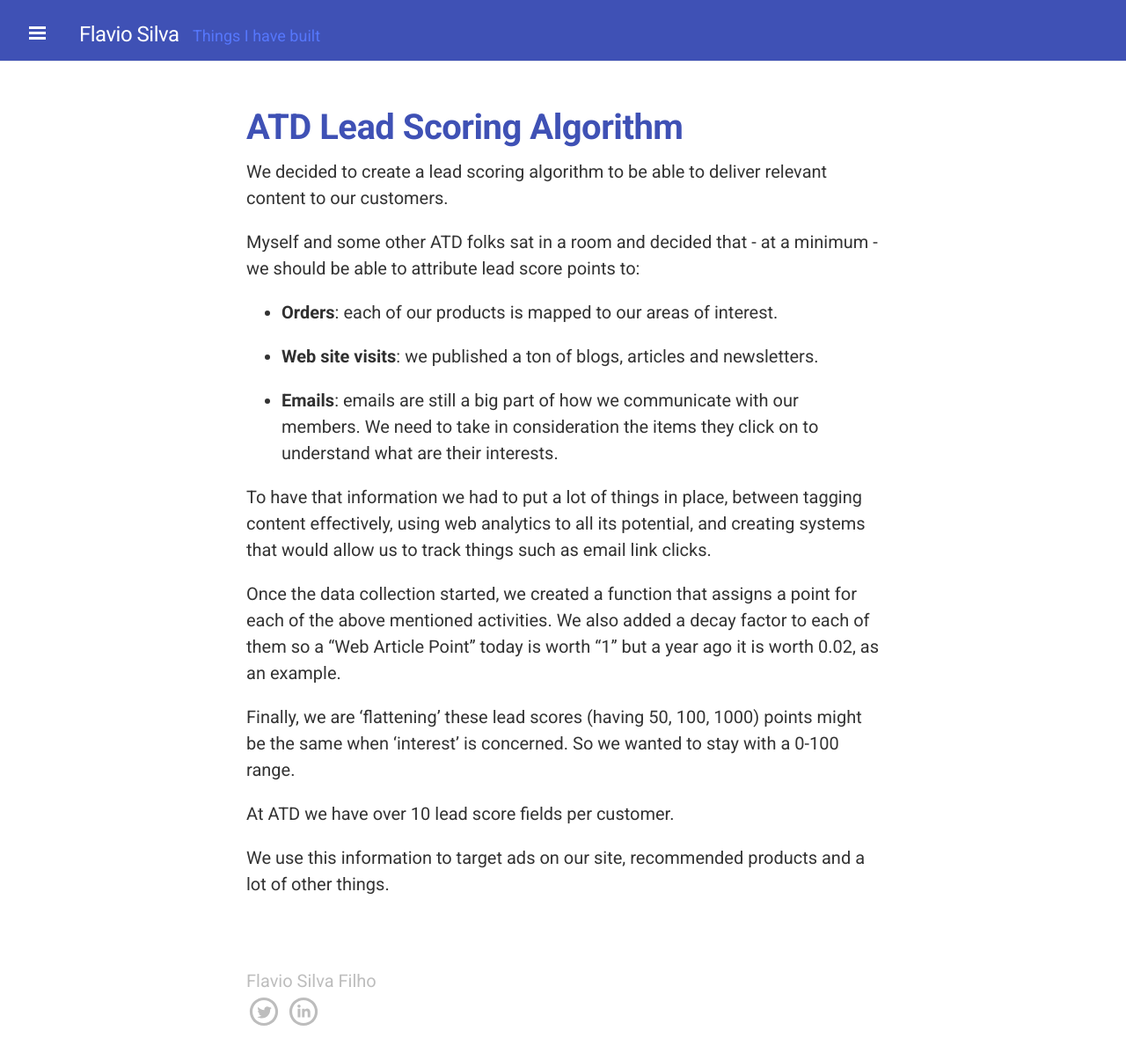
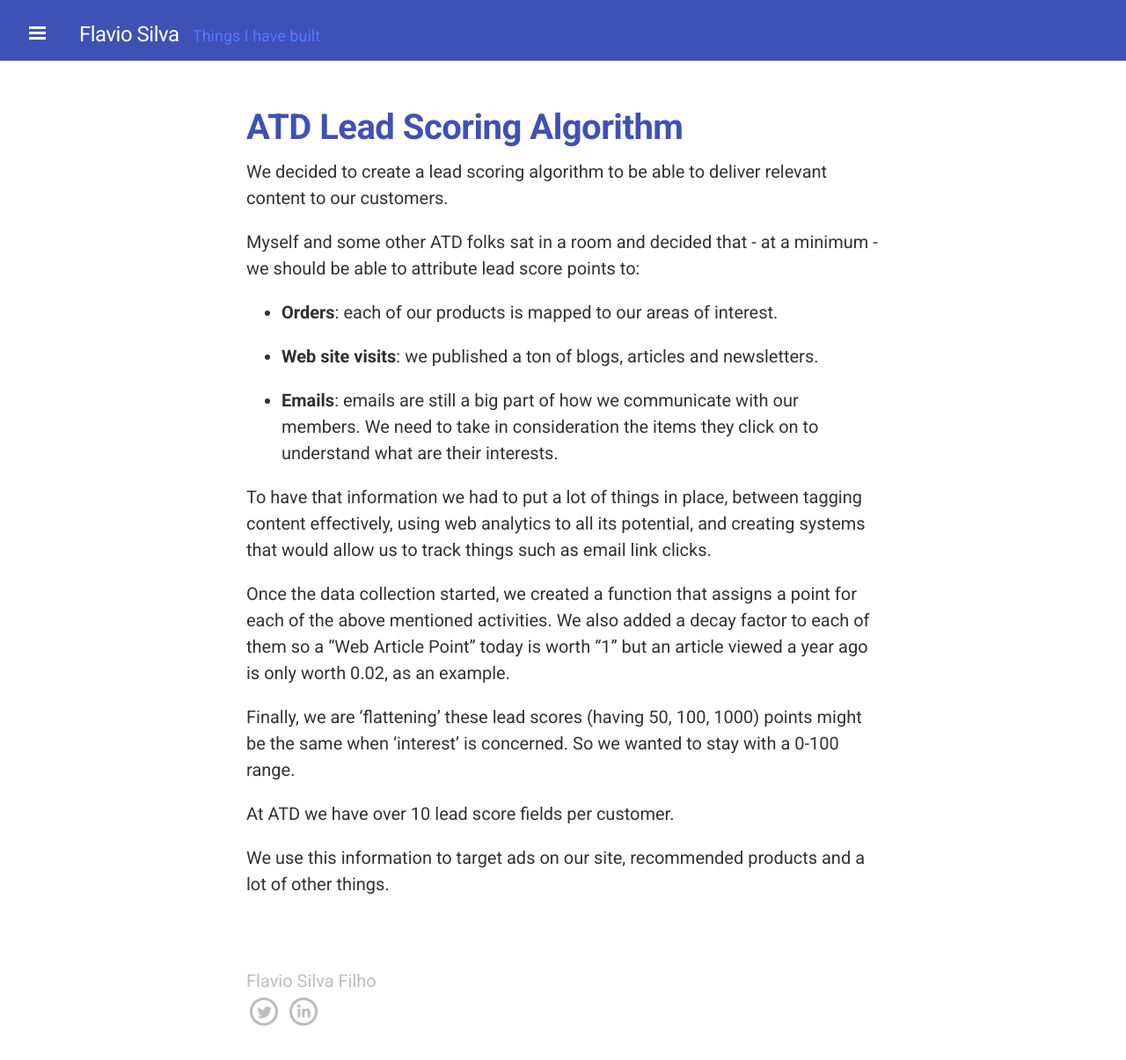
Before and after one commit to flaviotsf/flaviotsf.github.io, a Jekyll site: the page built from _posts/2012-01-02-Lead-Scoring.md, in a window 1280 px wide and 1258 px high. Shown: the top 1205 px of the window at 88% size. Built offline with Jekyll 4.4.1, drawn with Linux system fonts in a browser that asks for light colours; nearby versions of some CDN libraries; Markdown is read by kramdown in place of the engine named in the settings.

Commit message:
Update 2012-01-02-Lead-Scoring.md

```diff
--- a/_posts/2012-01-02-Lead-Scoring.md
+++ b/_posts/2012-01-02-Lead-Scoring.md
@@ -24,7 +24,7 @@
 
 Once the data collection started, we created a function
 that assigns a point for each of the above mentioned activities. We also added a decay factor
-to each of them so a "Web Article Point" today is worth "1" but a year ago it is worth 0.02, as an example.
+to each of them so a "Web Article Point" today is worth "1" but an article viewed a year ago is only worth 0.02, as an example.
 
 Finally, we are 'flattening' these lead scores (having 50, 100, 1000) points might be the same when 'interest' is concerned. So we wanted to stay with a 0-100 range.
 
```
